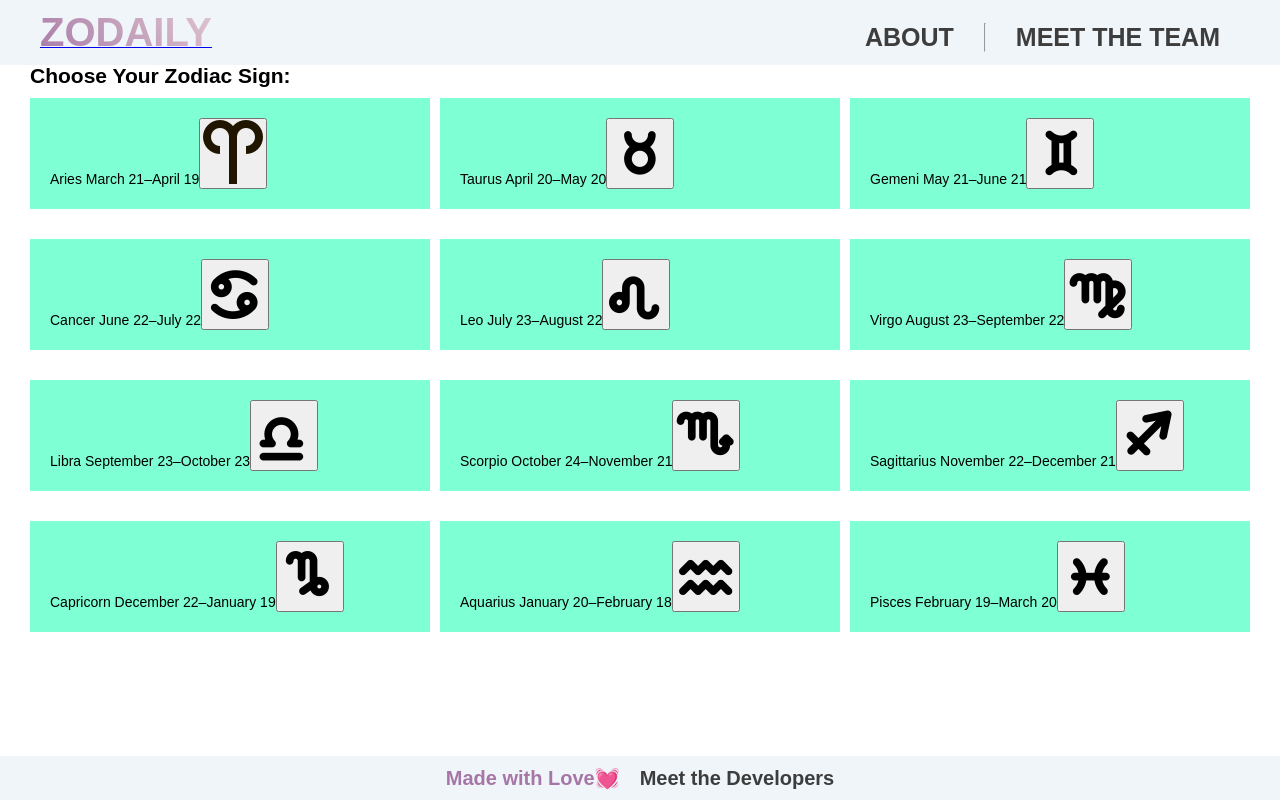
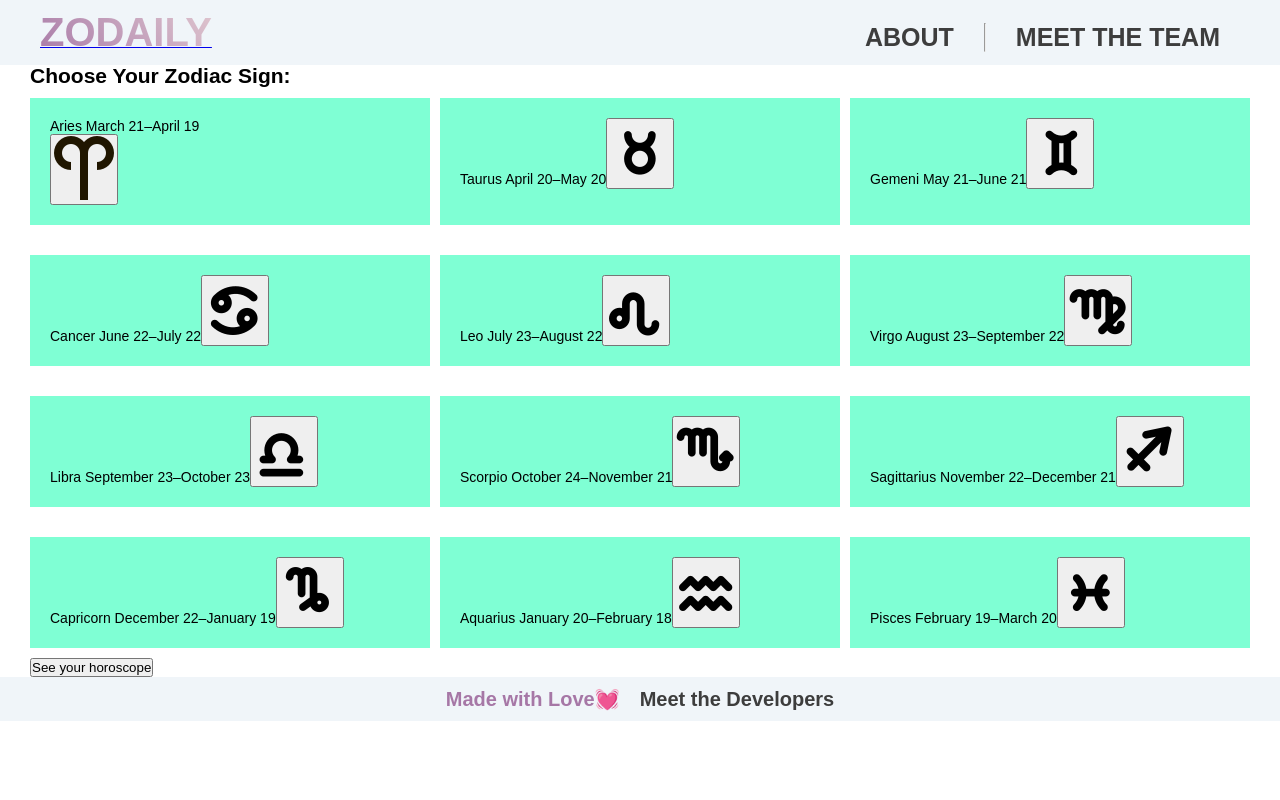
Before and after one commit to ll560/v35-geckos-team-07, a React (Create React App) app: page / in a window 1280 px wide. Built offline with nearby package versions, Linux system fonts and the light colour scheme.

Commit message:
navigate to horoscope page

```diff
--- a/src/App.css
+++ b/src/App.css
@@ -26,4 +26,9 @@
   .sign-column {
     flex-basis: 50%;
   }
+
+#myDIV{
+  width: 100%;
+
 }
+}
--- a/src/App.js
+++ b/src/App.js
@@ -6,6 +6,7 @@ import Header from "./Components/Header";
 import Home from "./Components/Home";
 import Horoscope from "./Components/Horoscope";
 import { BrowserRouter as Router, Routes, Route } from "react-router-dom";
+
 import "./App.css";
 
 class App extends React.Component {
@@ -15,21 +16,29 @@ class App extends React.Component {
     super(props);
     this.state = {horoscope: ""};
     this.state ={sign:""};
+
   }
+
+
+
     setHoroscopeCallback =(data) =>{
-      console.log("this "+ JSON.stringify(data))
+      console.log("this"+ JSON.stringify(data))
       this.setState({
         horoscope: data,
       });
+
+
     }
 
     setSignCallback = (sign) => {
-      console.log("NEW sign" + JSON.stringify(sign))
+      console.log("Sign date on App.js: " + JSON.stringify(sign))
 
-      this.setState({
+     this.setState({
         sign: sign,
       });
     }
+
+
 
   render(){
   return (
@@ -39,12 +48,15 @@ class App extends React.Component {
           <Header />
         </header>
         <main>
+
           <Routes>
-            <Route path="/" element={<Home  setHoroscopeCallback={this.setHoroscopeCallback} setSignCallback={this.setSignCallback}/>} />
+            <Route path="/" element={<Home setHoroscopeCallback={this.setHoroscopeCallback} setSignCallback={this.setSignCallback}/>}/>
+            <Route path="/horoscope" element={<Horoscope data={this.state.horoscope} sign={this.state.sign} />}/>
             <Route path="/about" element={<About />} />
             <Route path="/team" element={<Developers />} />
-            <Route path="/horoscope" element={<Horoscope data={this.state.horoscope} sign={this.state.sign}/>}/>
           </Routes>
+
+
         </main>
         <footer>
           <Footer />
--- a/src/Components/Footer/footer.css
+++ b/src/Components/Footer/footer.css
@@ -1,6 +1,6 @@
 .footer {
   background-color: #f0f5f9;
-  position: absolute;
+  /*position: absolute;*/
   bottom: 0;
   width: 100%;
 }
--- a/src/Components/Header/index.js
+++ b/src/Components/Header/index.js
@@ -20,12 +20,14 @@ function Header() {
     return () => document.removeEventListener("mousedown", closeDrawer);
   }, []);
 
+
+
   return (
     <Styles.Wrapper>
       <CSSReset />
       <Navbar.Wrapper>
         <Link to="/">
-          <Navbar.Logo>ZODAILY</Navbar.Logo>
+          <Navbar.Logo >ZODAILY</Navbar.Logo>
         </Link>
 
         <HamburgerButton.Wrapper onClick={() => toggleDrawer(true)}>
--- a/src/Components/Home/index.js
+++ b/src/Components/Home/index.js
@@ -1,5 +1,6 @@
 import React, { useState, useEffect } from 'react';
-import Horoscope from '../Horoscope'
+import { Link, useNavigate } from 'react-router-dom';
+
 import '../../App.css'
 import Container from 'react-bootstrap/Container';
 import Row from 'react-bootstrap/Row';
@@ -20,15 +21,17 @@ import pisces_icon from '../../assets/pisces_icon.png';
 
 
 
+
 function Home({setCurrent, components, setHoroscopeCallback, setSignCallback}) {
     const [currentHoroscopeData, setCurrentHoroscopeData] = useState();
     const [sign, setSign] = useState('');
 
 
+
     useEffect( () => {
 
         if (sign !=='') {
-            fetch(`https://sameer-kumar-aztro-v1.p.rapidapi.com/?sign=${sign}&day=today`, {
+             fetch(`https://sameer-kumar-aztro-v1.p.rapidapi.com/?sign=${sign}&day=today`, {
                 "method": "POST",
                 "headers": {
                     "x-rapidapi-host": "sameer-kumar-aztro-v1.p.rapidapi.com",
@@ -38,18 +41,17 @@ function Home({setCurrent, components, setHoroscopeCallback, setSignCallback}) {
 
 
           .then(response => {
-                console.log(sign);
+                console.log("This is the sign from Home component: " + sign);
                 setSign(sign);
                 setSignCallback(sign);
                 return response.json();
 
-
             })
-
             .then(data => {
                 console.log('data', data);
                 setCurrentHoroscopeData(data);
                 setHoroscopeCallback(data);
+
             })
             .catch(err => {
                 console.error(err);
@@ -58,104 +60,115 @@ function Home({setCurrent, components, setHoroscopeCallback, setSignCallback}) {
     }, [sign] )
 
 
-
     const handleClick = (e) => {
-        setSign(e.target.id);
+    setSign(e.target.id);
         console.log(e.target.id);
 
-
+        //updatePage()
         return sign;
 
-        //updatePage();
     }
 
+  let navigate = useNavigate();
 
+   function navigateHoroscopePage() {
+    if (sign !==""){
+    navigate('/horoscope')
+    console.log("Selected sign and navigated")
 
-    //let data = sign
-    //const updatePage = () => {
-        //setCurrent(components[1]);
-    //}
-
-    return (
-        <Container className="home-container" >
-
-            <Row>
-                <Col className="h2-column">
-                    <h2>Choose Your Zodiac Sign: {sign}</h2>
-
-                </Col>
-            </Row>
-            <Row className="sign-row">
-                <Col className="sign-column" sm={6} lg={4}>
-                    Aries
-                    March 21–April 19
-                    <button type="button"><img onClick={(e) => handleClick(e)} id="Aries" src={aries_icon} alt="aries icon" /></button>
-
-                </Col>
-                <Col className="sign-column" sm={6} lg={4}>
-                    Taurus
-                    April 20–May 20
-                    <button type="button" ><img onClick={(e) => handleClick(e)} id="Taurus"  src={taurus_icon} alt="taurus icon" /></button>
-                </Col>
-                <Col className="sign-column" sm={6} lg={4}>
-                    Gemeni
-                    May 21–June 21
-                    <button type="button" ><img onClick={(e) => handleClick(e)} id="Gemeni" src={gemeni_icon} alt="gemeni icon" /></button>
-                </Col>
-                <Col className="sign-column" sm={6} lg={4}>
-                    Cancer
-                    June 22–July 22
-                    <button type="button" ><img onClick={(e) => handleClick(e)} id="Cancer" src={cancer_icon} alt="cancer icon" /></button>
-                </Col>
-                <Col className="sign-column" sm={6} lg={4}>
-                    Leo
-                    July 23–August 22
-                    <button type="button"><img onClick={(e) => handleClick(e)} id="Leo" src={leo_icon} alt="leo icon" /></button>
-                </Col>
-                <Col className="sign-column" sm={6} lg={4}>
-                    Virgo
-                    August 23–September 22
-                    <button type="button"><img onClick={(e) => handleClick(e)} id="Virgo" src={virgo_icon} alt="virgo icon" /></button>
-                </Col>
-                <Col className="sign-column" sm={6} lg={4}>
-                    Libra
-                    September 23–October 23
-                    <button type="button"><img onClick={(e) => handleClick(e)} id="Libra" src={libra_icon} alt="libra icon" /></button>
-                </Col>
-                <Col className="sign-column" sm={6} lg={4}>
-                    Scorpio
-                    October 24–November 21
-                    <button type="button"><img onClick={(e) => handleClick(e)} id="Scorpio" src={scorpio_icon} alt="scorpio icon" /></button>
-                </Col>
-                <Col className="sign-column" sm={6} lg={4}>
-                    Sagittarius
-                    November 22–December 21
-                    <button type="button"><img onClick={(e) => handleClick(e)} id="Sagittarius"src={sagittarius_icon} alt="sagittarius icon" /></button>
-                </Col>
-                <Col className="sign-column" sm={6} lg={4}>
-                    Capricorn
-                    December 22–January 19
-                    <button type="button"><img onClick={(e) => handleClick(e)} id="Capricorn" src={capricorn_icon} alt="capricorn icon" /></button>
-                </Col>
-                <Col className="sign-column" sm={6} lg={4}>
-                    Aquarius
-                    January 20–February 18
-                    <button type="button"><img onClick={(e) => handleClick(e)} id="Aquarius" src={aquarius_icon} alt="aquarius icon" /></button>
-                </Col>
-                <Col className="sign-column" sm={6} lg={4}>
-                    Pisces
-                    February 19–March 20
-                    <button type="button"><img onClick={(e) => handleClick(e)} id="Pisces"src={pisces_icon} alt="pisces icon" /></button>
-                </Col>
-            </Row>
-
-
-        </Container>
-    )
+    }
+   }
 
 
 
 
 
+
+    return (
+
+        <Container className="home-container" >
+
+            <Row>
+                <Col className="h2-column">
+                    <h2>Choose Your Zodiac Sign: {sign} </h2>
+
+                </Col>
+            </Row>
+
+            <Row className="sign-row">
+                <Col className="sign-column" sm={6} lg={4}>
+                    Aries
+                    March 21–April 19
+                    <div id="myDIV" >
+                    <button onClick={navigateHoroscopePage()} type="button" >
+                      <img onClick={(e) => handleClick(e)} id="Aries" src={aries_icon} alt="aries icon" />
+                    </button>
+                    </div>
+                </Col>
+                <Col className="sign-column" sm={6} lg={4}>
+                    Taurus
+                    April 20–May 20
+
+                        <button onClick={navigateHoroscopePage()} type="button" ><img onClick={(e) => handleClick(e)} id="Taurus"  src={taurus_icon} alt="taurus icon" /></button>
+
+                </Col>
+                <Col className="sign-column" sm={6} lg={4}>
+                    Gemeni
+                    May 21–June 21
+                    <button onClick={navigateHoroscopePage()} type="button" ><img onClick={(e) => handleClick(e)} id="gemeni" src={gemeni_icon} alt="gemeni icon" /></button>
+                </Col>
+                <Col className="sign-column" sm={6} lg={4}>
+                    Cancer
+                    June 22–July 22
+                    <button onClick={navigateHoroscopePage()} type="button" ><img onClick={(e) => handleClick(e)} id="Cancer" src={cancer_icon} alt="cancer icon" /></button>
+                </Col>
+                <Col className="sign-column" sm={6} lg={4}>
+                    Leo
+                    July 23–August 22
+                    <button onClick={navigateHoroscopePage()} type="button"><img onClick={(e) => handleClick(e)} id="Leo" src={leo_icon} alt="leo icon" /></button>
+                </Col>
+                <Col className="sign-column" sm={6} lg={4}>
+                    Virgo
+                    August 23–September 22
+                    <button onClick={navigateHoroscopePage()} type="button"><img onClick={(e) => handleClick(e)} id="Virgo" src={virgo_icon} alt="virgo icon" /></button>
+                </Col>
+                <Col className="sign-column" sm={6} lg={4}>
+                    Libra
+                    September 23–October 23
+                    <button onClick={navigateHoroscopePage()} type="button"><img onClick={(e) => handleClick(e)} id="Libra" src={libra_icon} alt="libra icon" /></button>
+                </Col>
+                <Col className="sign-column" sm={6} lg={4}>
+                    Scorpio
+                    October 24–November 21
+                    <button onClick={navigateHoroscopePage()} type="button"><img onClick={(e) => handleClick(e)} id="Scorpio" src={scorpio_icon} alt="scorpio icon" /></button>
+                </Col>
+                <Col className="sign-column" sm={6} lg={4}>
+                    Sagittarius
+                    November 22–December 21
+                    <button onClick={navigateHoroscopePage()} type="button"><img onClick={(e) => handleClick(e)} id="Sagittarius"src={sagittarius_icon} alt="sagittarius icon" /></button>
+                </Col>
+                <Col className="sign-column" sm={6} lg={4}>
+                    Capricorn
+                    December 22–January 19
+                    <button onClick={navigateHoroscopePage()} type="button"><img onClick={(e) => handleClick(e)} id="Capricorn" src={capricorn_icon} alt="capricorn icon" /></button>
+                </Col>
+                <Col className="sign-column" sm={6} lg={4}>
+                    Aquarius
+                    January 20–February 18
+                    <button onClick={navigateHoroscopePage()} type="button"><img onClick={(e) => handleClick(e)} id="Aquarius" src={aquarius_icon} alt="aquarius icon" /></button>
+                </Col>
+                <Col className="sign-column" sm={6} lg={4}>
+                    Pisces
+                    February 19–March 20
+                    <button onClick={navigateHoroscopePage()} type="button"><img onClick={(e) => handleClick(e)} id="Pisces"src={pisces_icon} alt="pisces icon" /></button>
+                </Col>
+            </Row>
+        <Link to="/horoscope">
+           <button type="button" id="let">See your horoscope</button>
+        </Link>
+        </Container>
+    )
+
+
 }
 export default Home;
```
Also changed, not shown: src/Components/Horoscope/index.css (+9 -2 lines), src/Components/Horoscope/index.jsx (+7 -6 lines).
